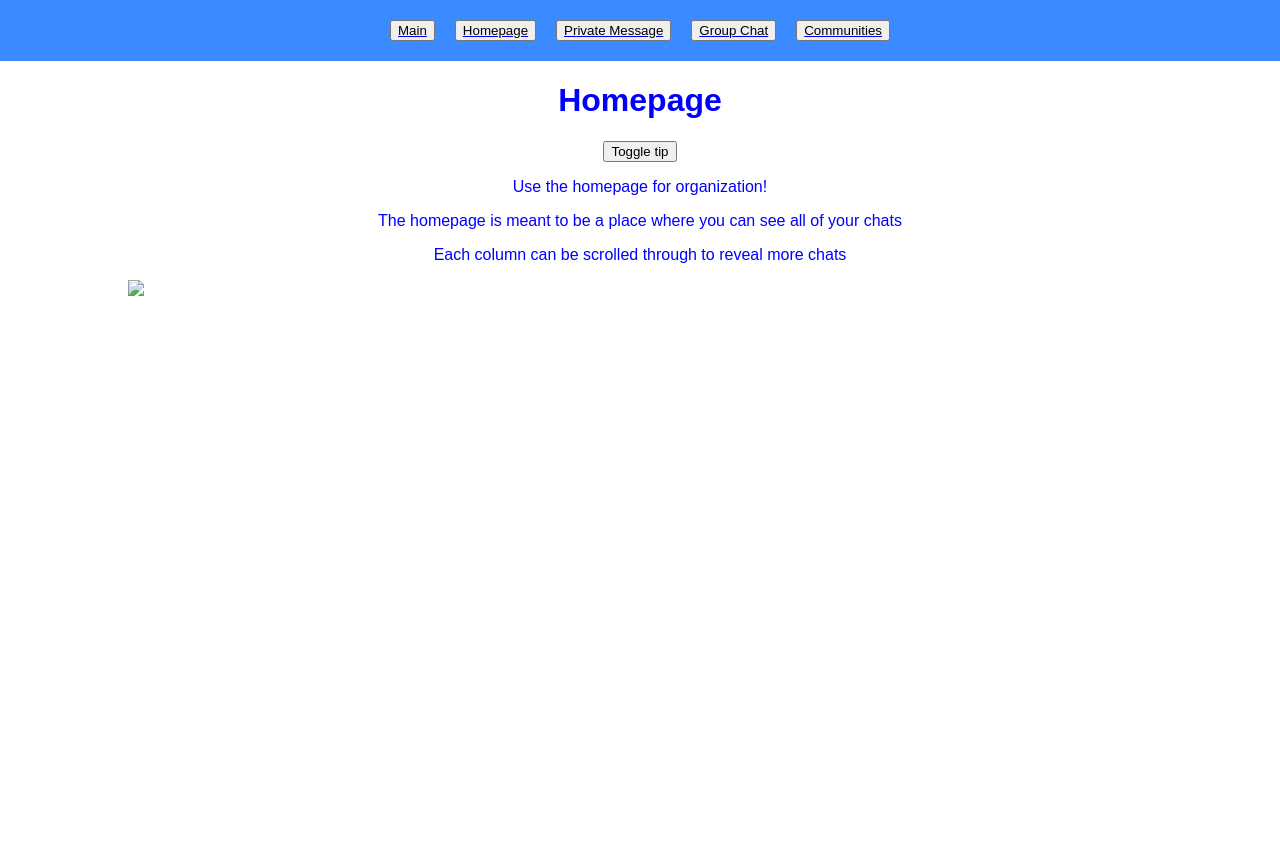
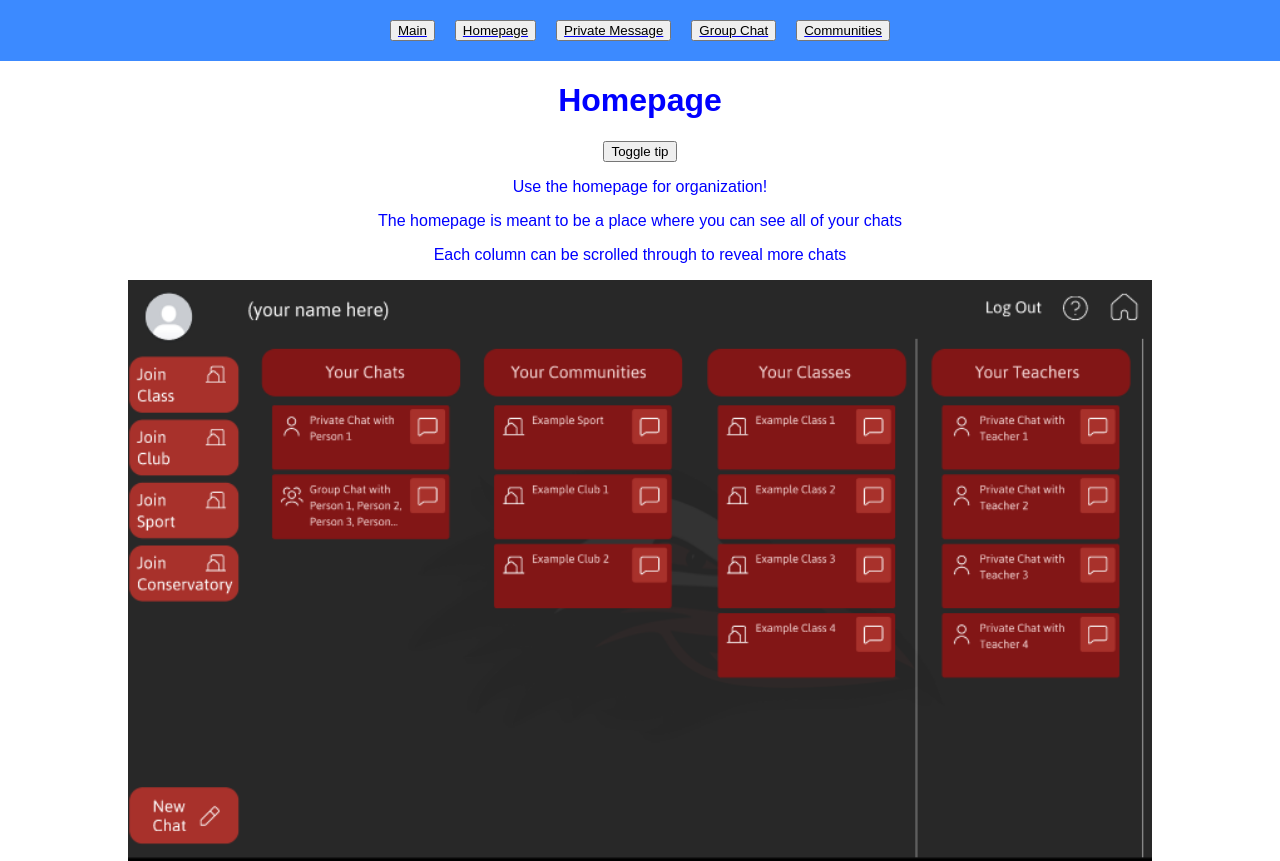
Before and after one commit to DaanishZai/first-webapp-DaanishZai, a plain HTML site: page homepage.html in a window 1280 px wide. Before the commit the page ends 800 px from the top, so only its background shows below. Drawn offline with Linux system fonts and the light colour scheme.

Commit message:
Update homepage.html

```diff
--- a/homepage.html
+++ b/homepage.html
@@ -26,7 +26,7 @@
     <p class="text">The homepage is meant to be a place where you can see all of your chats</p>
     <p class="text">Each column can be scrolled through to reveal more chats</p>
     <div class="image">
-    <img src="Images/home.png" class="ss">
+    <img src="home.png" class="ss">
     </div>
     <script type="text/javascript" src="script.js"></script>
 
```
